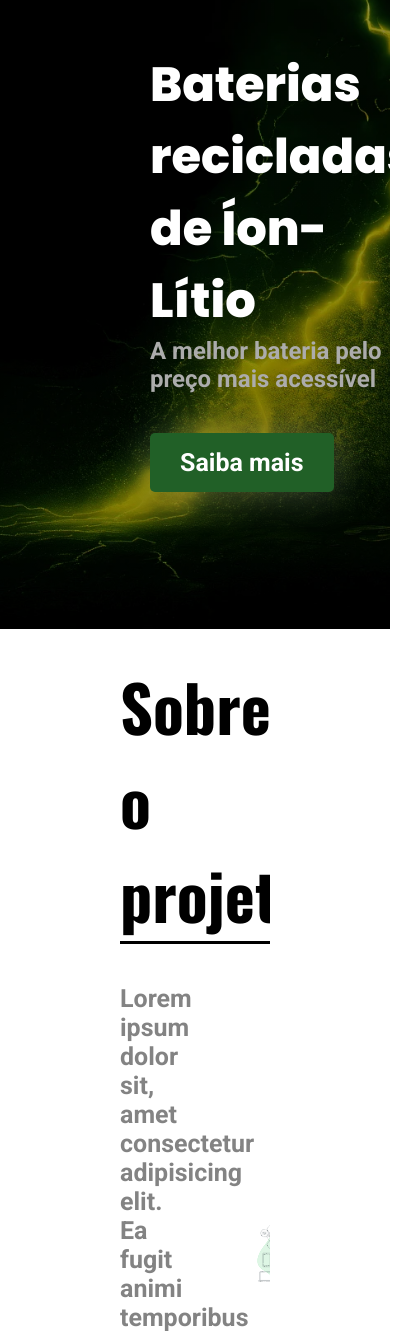
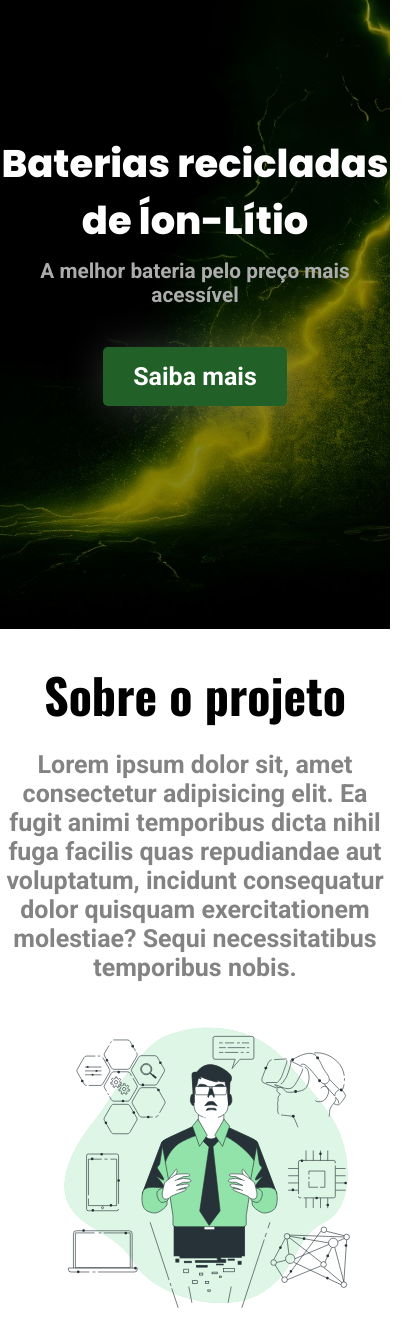
Before and after one commit to JoaoM06/ChargeUp, a plain HTML site: page index.html in a window 390 px wide. Shown: the part 215-1546 px from the top of the page, 414 px wide, since content can reach past the window. Drawn offline with nearby package versions, Linux system fonts and the light colour scheme.

Commit message:
Atualização na responsividade

```diff
--- a/index.html
+++ b/index.html
@@ -4,6 +4,7 @@
     <meta charset="UTF-8">
     <meta name="viewport" content="width=device-width, initial-scale=1.0">
     <link rel="stylesheet" href="style/style.css">
+    <link rel="stylesheet" href="style/media.css">
     <script defer src="script/index.js"></script>
     <title>ChargeUp</title>
 </head>
@@ -18,7 +19,7 @@
         <main>
             <article class="mainContent">
                 <h1>Baterias recicladas<br>de Íon-Lítio</h1>
-                <h2>A melhor bateria pelo preço mais acessível</h2>
+                <p>A melhor bateria pelo preço mais acessível</p>
                 <a>Saiba mais</a>
             </article>
         </main>
@@ -88,7 +89,10 @@
                 <img src="imgs/Logistics-rafiki.svg" alt="">
             </div>
         </div>
+    </article>
 
+    <article class="maisInfo">
+        <h2>Mais Informações</h2>
     </article>
 </body>
 </html>
--- a/script/index.js
+++ b/script/index.js
@@ -35,7 +35,6 @@ metaRightContainer.forEach((el)=>{
 
 const observerLeft = new IntersectionObserver((entries)=>{
     entries.forEach((entry)=>{
-        console.log(entry)
         if(entry.isIntersecting){
             entry.target.classList.add("showLeft")
         }
@@ -44,7 +43,6 @@ const observerLeft = new IntersectionObserver((entries)=>{
 
 const observerRight = new IntersectionObserver((entries)=>{
     entries.forEach((entry)=>{
-        console.log(entry)
         if(entry.isIntersecting){
             entry.target.classList.add("showRight")
         }
@@ -53,7 +51,6 @@ const observerRight = new IntersectionObserver((entries)=>{
 
 const observerEase = new IntersectionObserver((entries)=>{
     entries.forEach((entry)=>{
-        console.log(entry)
         if(entry.isIntersecting){
             entry.target.classList.add("showEase")
         }
--- /dev/null
+++ b/style/media.css
@@ -0,0 +1,75 @@
+/*Media Querys*/
+
+/*Celulares*/
+@media (max-width: 480px){
+    body h2{
+        font-size: 3rem;
+    }
+    /*header*/
+    header img{
+        width: 160px;
+    }
+    header a{
+        font-size: 20px;
+    }
+    /*Main*/
+    .mainContent{
+        margin: 0;
+        align-items: center;
+        text-align: center;
+        width: 100%;
+    }
+    main h1{
+        font-size: 2.4rem
+    }
+    main p{
+        font-size: 1.3rem;
+        margin-top: 10px;
+    }
+    /*Sobre*/
+    .sobreContainer{
+        justify-content: center;
+        flex-direction: column;
+        margin: 0;
+        text-align: center;
+        width: 100%;
+    }
+    .sobreContent{
+        width: 100%;
+        margin: 0;
+    }
+    .sobreContent h2{
+        width: 100%;
+        border-bottom: none;
+        margin-top: 30px;
+    }
+    .sobreContent p{
+        margin-top: 20px;
+    }
+    .sobreImg{
+        width: 80%;
+        margin-top: 30px;
+    }
+
+
+}
+
+/*Trablets pequenos*/
+@media (min-width: 481px) and (max-width: 768px){
+
+}
+
+/*Tablets*/
+@media(min-width: 769px) and (max-width: 1024px){
+
+}
+
+/*Tablets grandes e netbooks*/
+@media (min-width: 1025px) and (max-width: 1200px){
+
+}
+
+/*Desktops e notebooks*/
+@media (min-width: 1201px){
+
+}
--- a/style/style.css
+++ b/style/style.css
@@ -6,8 +6,11 @@
     box-sizing: border-box;
 }
 
-.bodyContainer{
-    position: relative;
+body h2{
+    color: black;
+    font-family: "Oswald", sans-serif;
+    font-size: 3.5rem;
+    font-weight: 800;
 }
 
 .imageContainer{
@@ -87,6 +90,28 @@ header a{
     to{opacity: 100%;}
 }
 
+.showLeft{
+    animation: fadeInRight;
+    animation-duration: 1.5s;
+    position: relative;
+    right: 120vw;
+    animation-fill-mode: forwards;
+    animation-delay: 100ms;
+}
+
+.showRight{
+    animation: fadeInLeft;
+    animation-duration: 1.5s;
+    position: relative;
+    left: 120vw;
+    animation-fill-mode: forwards;
+    animation-delay: 100ms;
+}
+
+.showEase{
+    animation: easeAnim 2s;
+}
+
 main{
     display: flex;
     align-items: center;
@@ -113,10 +138,11 @@ main h1{
     animation-fill-mode: forwards;
 }
 
-main h2{
+main p{
     color: rgb(172, 172, 172);
     font-family: "Roboto", sans-serif;
     font-size: 1.5rem;
+    font-weight: 600;
     animation: fadeInRight;
     animation-duration: 1s;
     position: relative;
@@ -160,34 +186,7 @@ main h2{
     margin-right: 30px;
 }
 
-.showLeft{
-    animation: fadeInRight;
-    animation-duration: 1.5s;
-    position: relative;
-    right: 120vw;
-    animation-fill-mode: forwards;
-    animation-delay: 100ms;
-}
-
-.showRight{
-    animation: fadeInLeft;
-    animation-duration: 1.5s;
-    position: relative;
-    left: 120vw;
-    animation-fill-mode: forwards;
-    animation-delay: 100ms;
-}
-
-.showEase{
-    animation: easeAnim 2s;
-}
-
-
 .sobreContent h2{
-    color: black;
-    font-family: "Oswald", sans-serif;
-    font-size: 4rem;
-    font-weight: 800;
     border-bottom: solid 3px black;
     width: fit-content;
 }
@@ -222,10 +221,6 @@ main h2{
 }
 
 .metasContainer h2{
-    color: black;
-    font-family: "Oswald", sans-serif;
-    font-size: 4rem;
-    font-weight: 800;
     border-bottom: solid 3px black;
     width: fit-content;
 }
@@ -278,3 +273,9 @@ main h2{
     justify-content: space-evenly;
     margin-top: 60px;
 }
+
+.maisInfo{
+    display: flex;
+    align-items: center;
+    justify-content: center;
+}
```
